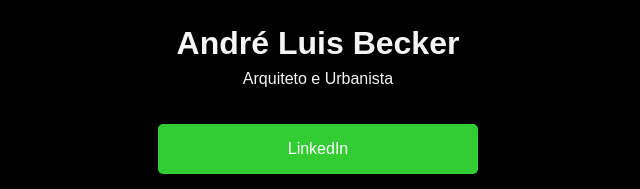
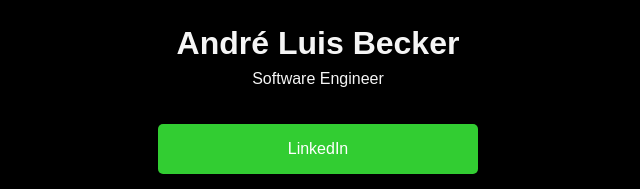
Before and after one commit to andrebecker84/my-links, a plain HTML site: page index.html in a window 1280 px wide. Shown: the part 379-568 px from the top of the page, 322-962 px from the left. Drawn offline with Linux system fonts and the light colour scheme.

Commit message:
Add files via upload
Updated in 2023-06-19.

```diff
--- a/index.html
+++ b/index.html
@@ -12,7 +12,7 @@
     <div class="container">
         <img src="images/avatar.png" alt="Foto de André Luis, homem barbudo de boné, sorrindo em um restaurante.">
         <h1>André Luis Becker</h1>
-        <p>Arquiteto e Urbanista</p>
+        <p>Software Engineer</p>
         <ul>
             <li>
                 <a href="https://br.linkedin.com/in/becker84" target="_blank">LinkedIn</a>
```
